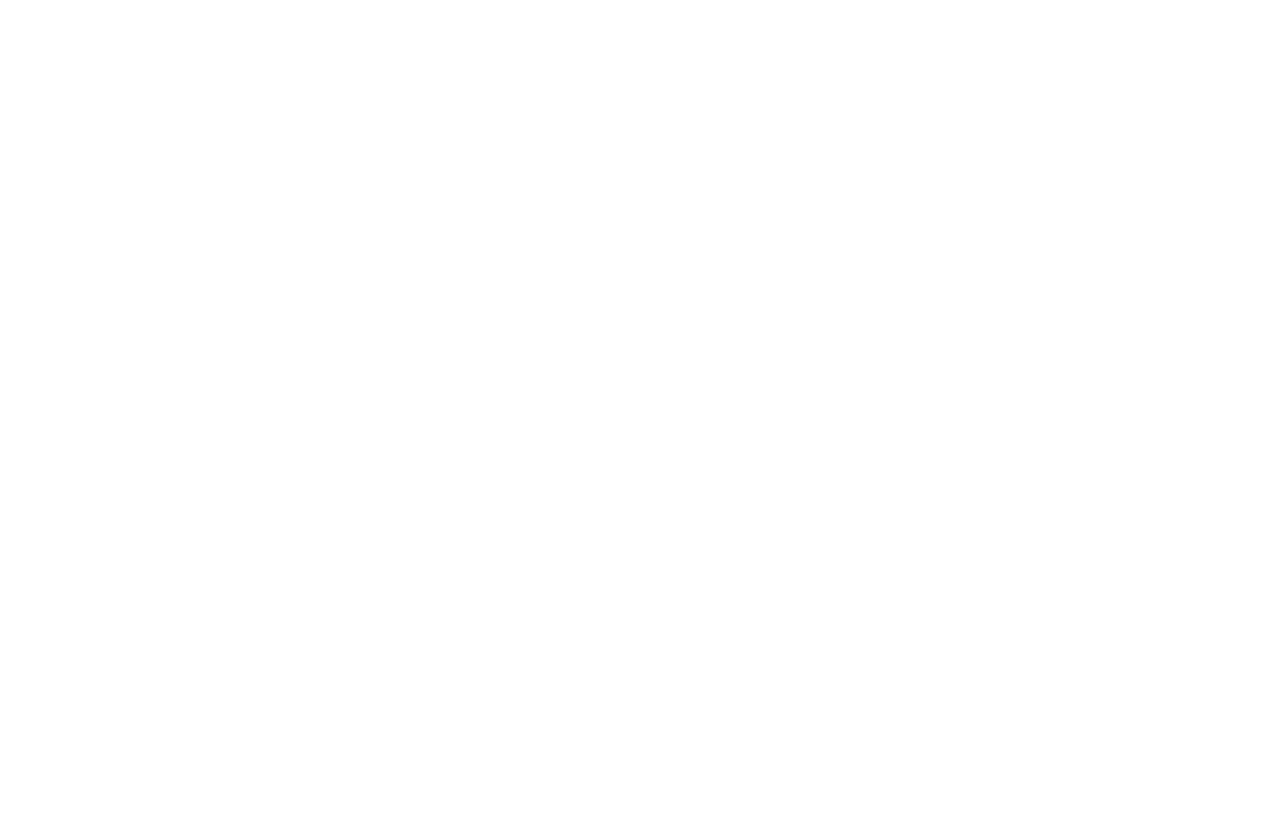
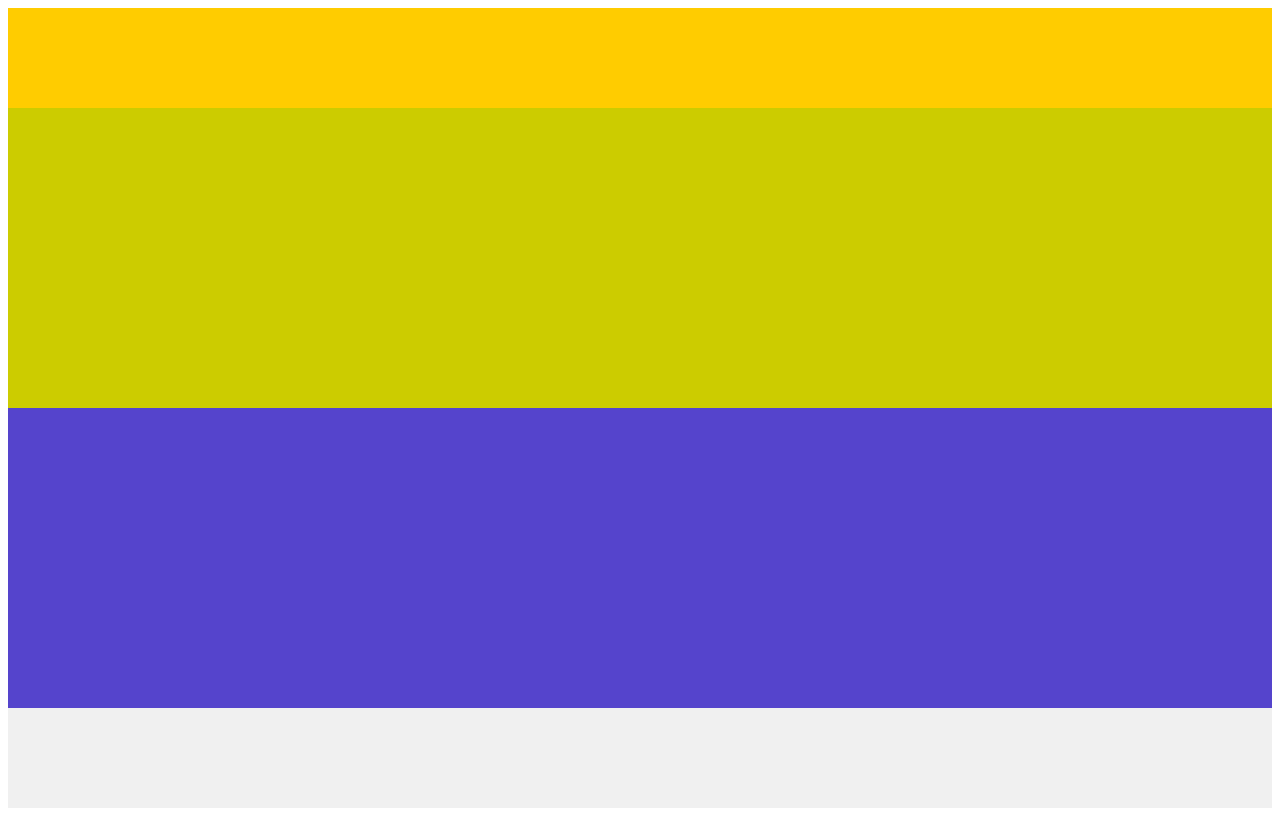
Before and after one commit to M-Wakai/atlas, a plain HTML site: page index.html in a window 1280 px wide. Drawn offline with Linux system fonts and the light colour scheme.

Commit message:
bodyに"header","main","sub","footer"とそれぞれに背景色を追加

```diff
--- a/index.html
+++ b/index.html
@@ -6,6 +6,9 @@
     <link rel="stylesheet" href="style.css">
 </head>
 <body>
-
+    <div id="header"></div>
+    <div id="main"></div>
+    <div id="sub"></div>
+    <div id="footer"></div>
 </body>
 </html>
--- a/style.css
+++ b/style.css
@@ -0,0 +1,19 @@
+#header {
+    height: 100px;
+	background-color: #fc0;
+}
+
+#main {
+	height: 300px;
+    background-color: #cc0;
+}
+
+#sub {
+	height: 300px;
+    background-color: #54c;
+}
+
+#footer {
+	height: 100px;
+    background-color: #f0f0f0;
+}
```
